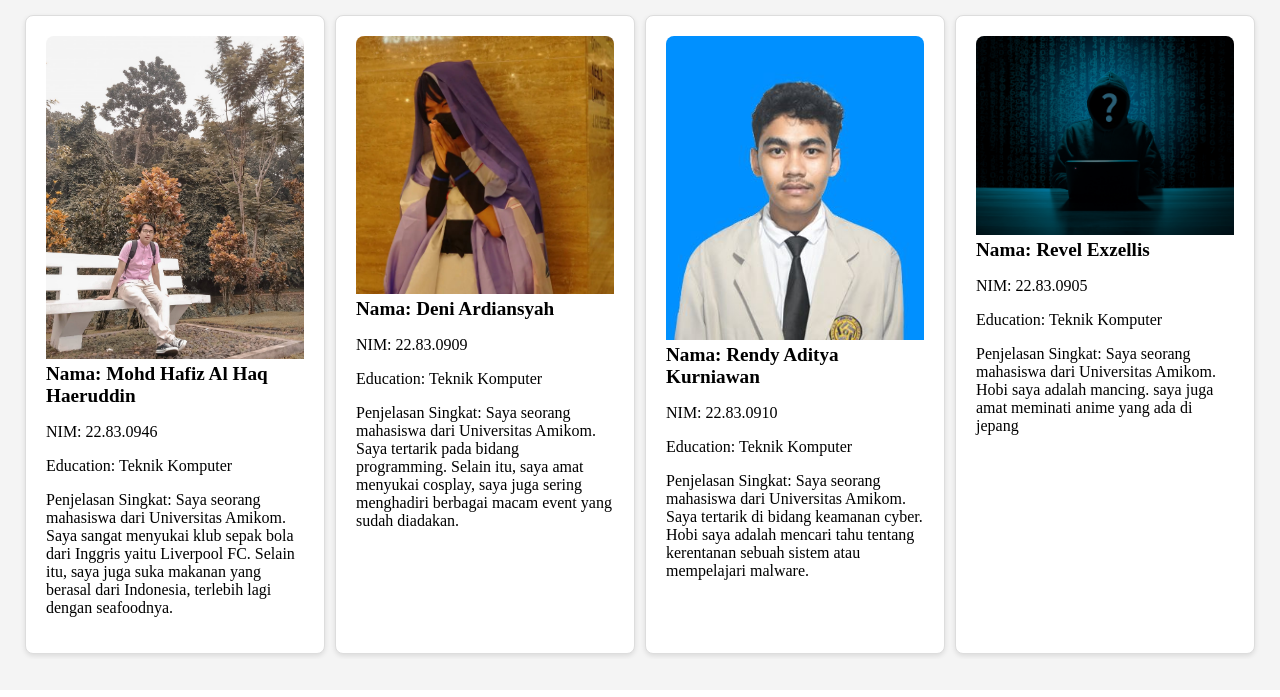
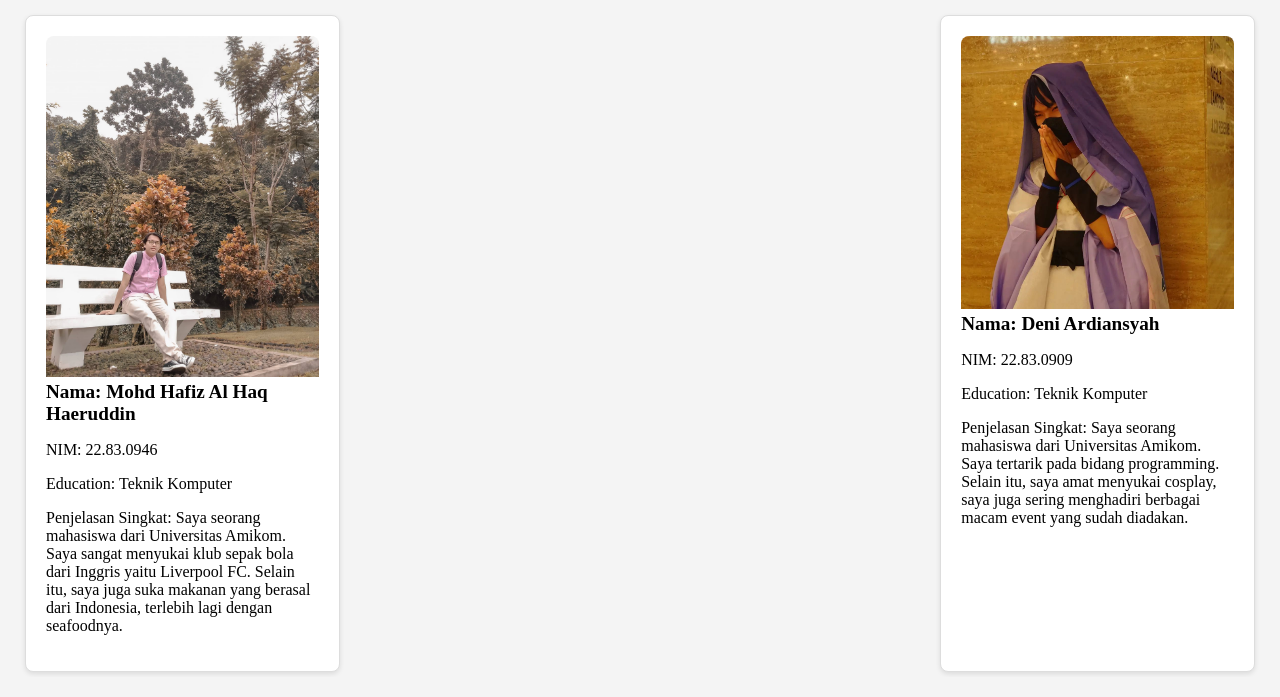
Before and after one commit to Skycasper17/biodatakelompok, a Flask app: page / in a window 1280 px wide. Shown: the part 110-807 px from the top of the page. Before the commit the page ends 769 px from the top, so only its background shows below. Run offline with Flask 3, Linux system fonts and the light colour scheme.

Commit message:
upload pertama

```diff
--- a/templates/index.html
+++ b/templates/index.html
@@ -33,24 +33,5 @@
                 <p>Penjelasan Singkat: Saya seorang mahasiswa dari Universitas Amikom. Saya tertarik pada bidang programming. Selain itu, saya amat menyukai cosplay, saya juga sering menghadiri berbagai macam event yang sudah diadakan.</p>
             </div>
         </div>
-        <div class="profile">
-            <img src="{{ url_for('static', filename='images/rendy.jpg') }}" alt="Foto Profil Rendy Aditya Kurniawan">
-            <div class="info">
-                <h2>Nama: Rendy Aditya Kurniawan</h2>
-                <p>NIM: 22.83.0910</p>
-                <p>Education: Teknik Komputer</p>
-                <p>Penjelasan Singkat: Saya seorang mahasiswa dari Universitas Amikom. Saya tertarik di bidang keamanan cyber. Hobi saya adalah mencari tahu tentang kerentanan sebuah sistem atau mempelajari malware.</p>
-            </div>
-        </div>
-        <div class="profile">
-            <img src="{{ url_for('static', filename='images/revel.jpg') }}" alt="Foto Profil King Revelius">
-            <div class="info">
-                <h2>Nama: Revel Exzellis</h2>
-                <p>NIM: 22.83.0905</p>
-                <p>Education: Teknik Komputer</p>
-                <p>Penjelasan Singkat: Saya seorang mahasiswa dari Universitas Amikom. Hobi saya adalah mancing. saya juga amat meminati anime yang ada di jepang</p>
-            </div>
-        </div>
-    </div>
 </body>
 </html>
```
